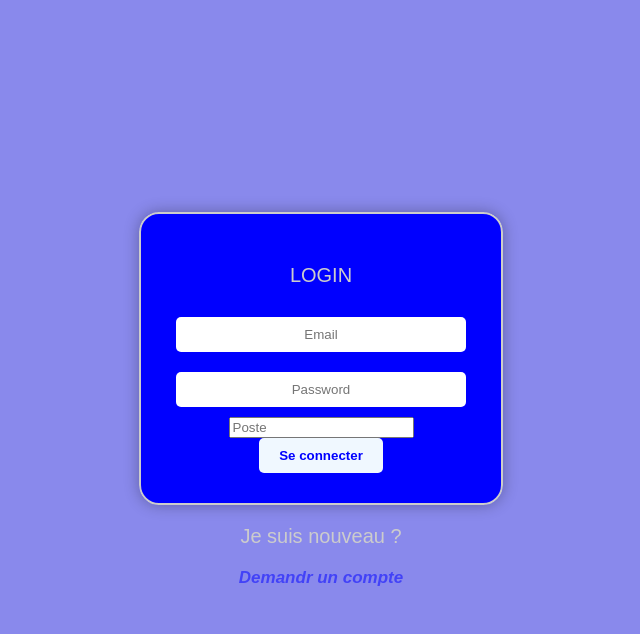
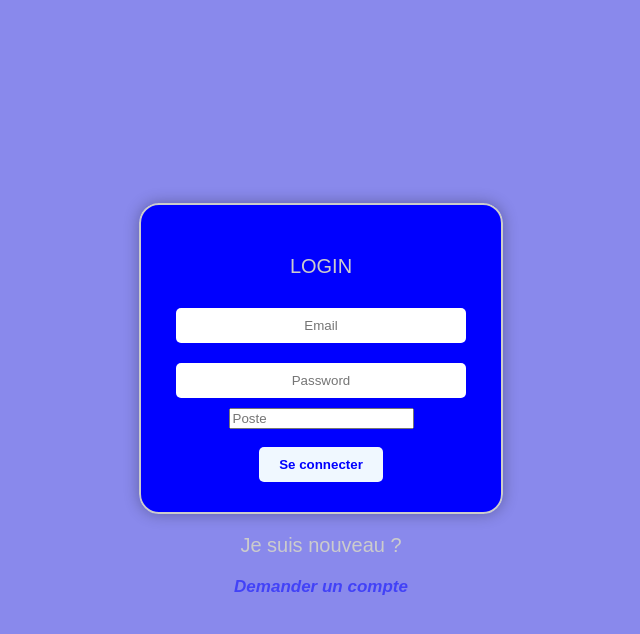
Before and after one commit to Alssaneahmeth/hopital_app, a PHP site: page /login1.php in a window 1280 px wide. Shown: the top 634 px of the page, without its empty margins (319-959 px from the left). Run offline with PHP 8.4, Linux system fonts and the light colour scheme.

Commit message:
aucun chagement

```diff
--- a/pages/login1.css
+++ b/pages/login1.css
@@ -32,8 +32,8 @@ fieldset {
 }
 /* Champs de saisie */
 input[type="email"],
-input[type="password"],
-input[type="text"]{
+input[type="text"],
+input[type="password"]{
   width: 90%;
   padding: 10px;
   margin: 10px 0;
--- a/pages/login1.php
+++ b/pages/login1.php
@@ -69,13 +69,13 @@ if (isset($_POST['se_connecter'])) {
       <form name="login" action="" method="post">
         <input type="email" name="email" placeholder="Email" required><br>
         <input type="password" name="password" placeholder="Password" required><br>
-        <input type="texte" name="poste" placeholder="Poste" required><br>
+        <input type="texte" name="poste" placeholder="Poste" required><br><br>
         <button type="submit" name="se_connecter">Se connecter</button>
       </form>
     </fieldset>
     <div class="nav2">
       <p>Je suis nouveau ?</p>
-      <a href="inscription.php"><em>Demandr un compte</em></a>
+      <a href="inscription.php"><em>Demander un compte</em></a>
     </div>
   </div>
 </body>
```
